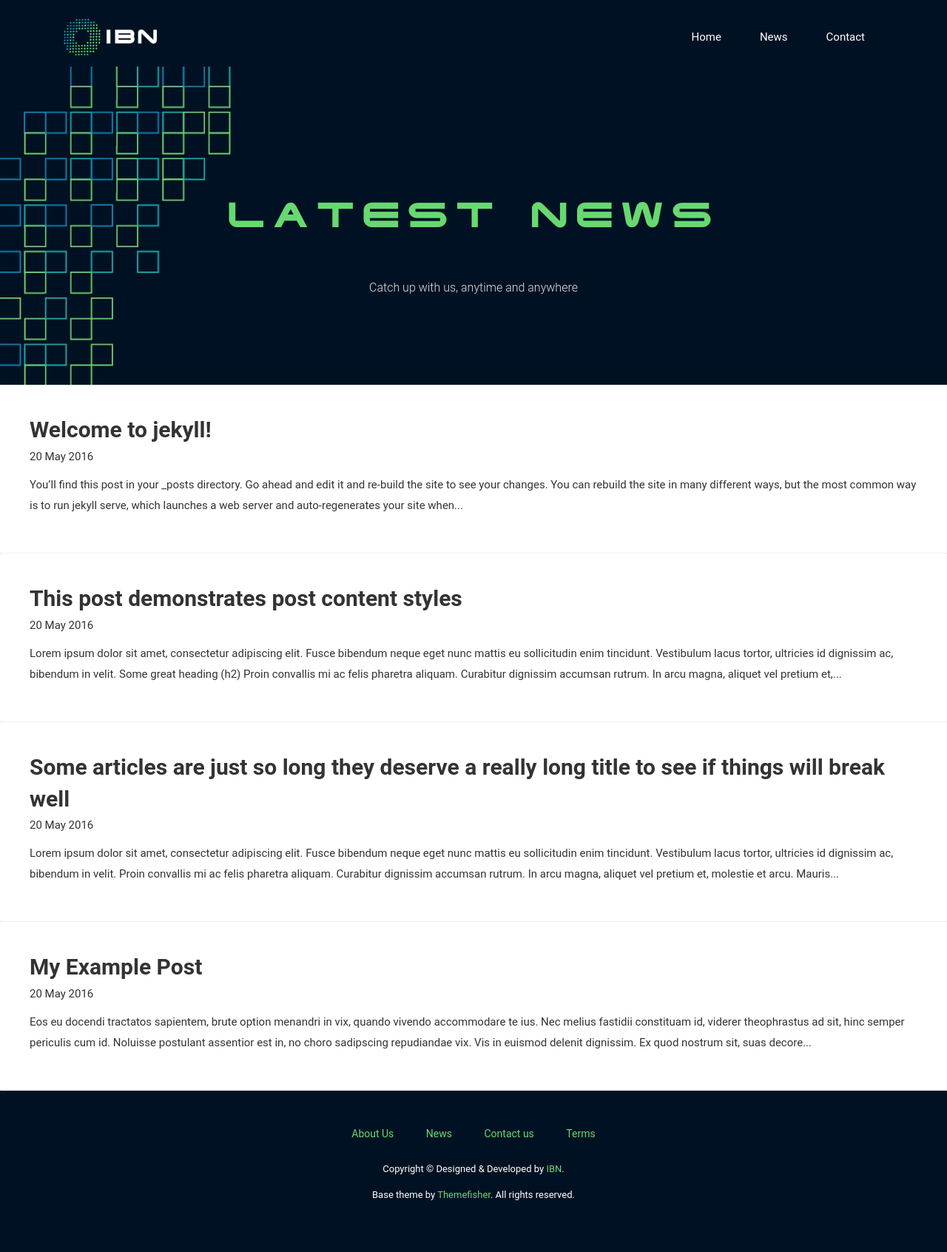
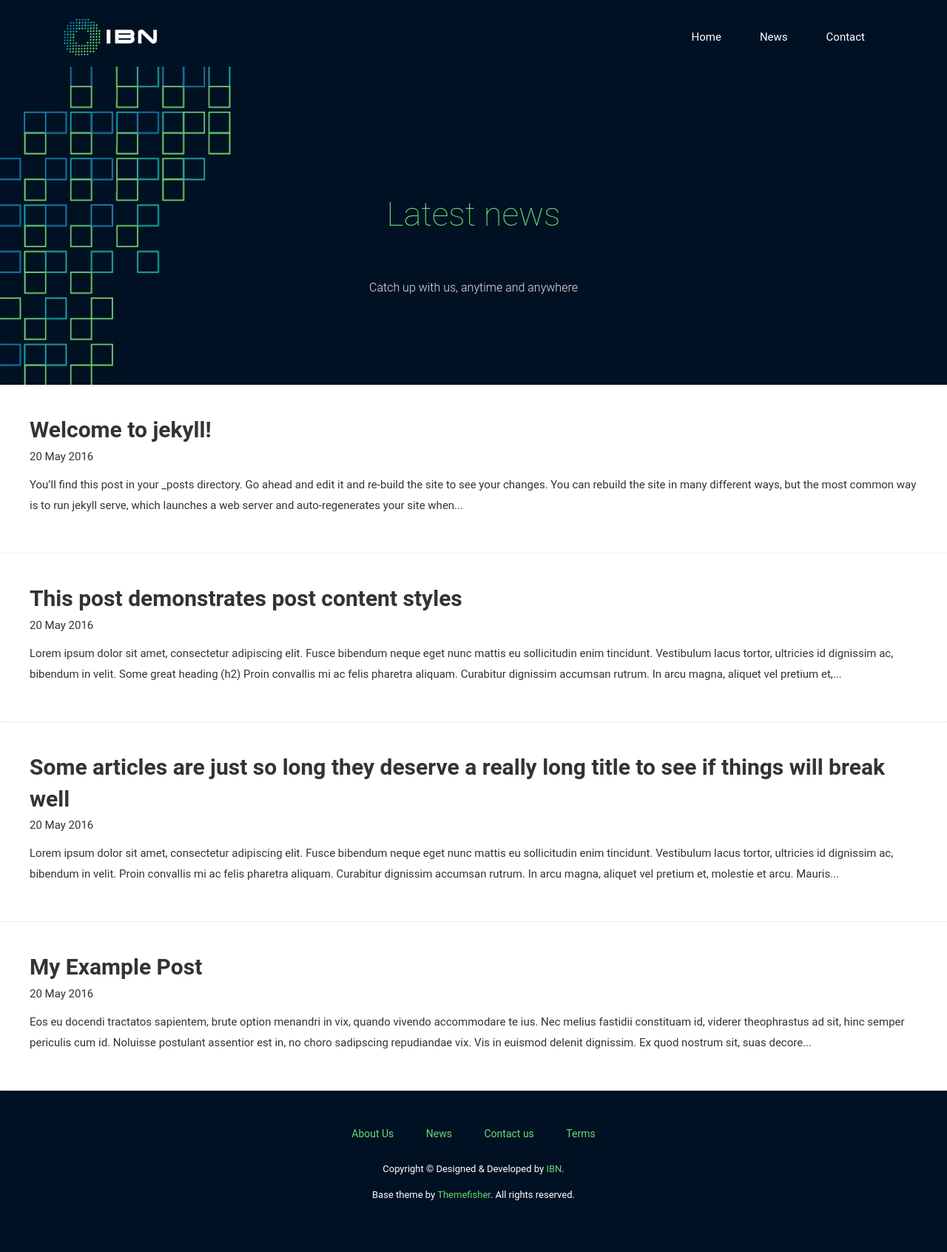
Before and after one commit to gilangbh/idblockchainjekyll, a Jekyll site: the page built from news.html, in a window 1280 px wide. Shown: the whole page at 74% size. Built offline with Jekyll 4.4.1, drawn with Linux system fonts in a browser that asks for light colours; nearby versions of some CDN libraries.

Commit message:
Updated new template

```diff
--- a/css/idblockchain.css
+++ b/css/idblockchain.css
@@ -406,11 +406,10 @@ header .navbar-default .navbar-nav li a:hover {
   text-align: center;
 }
 #global-header .block h1 {
-  font-family: 'Terminator', sans-serif;
+  font-family: 'Roboto', sans-serif;
   font-weight: 100;
   font-size: 45px;
   line-height: 60px;
-  letter-spacing: 10px;
   padding-bottom: 45px;
   color:#67D970;
 }
```
